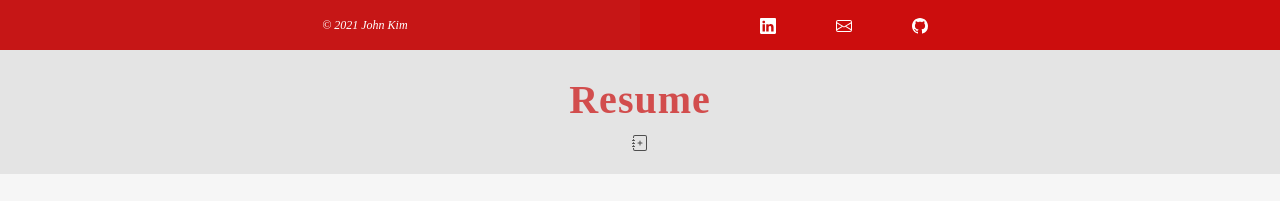
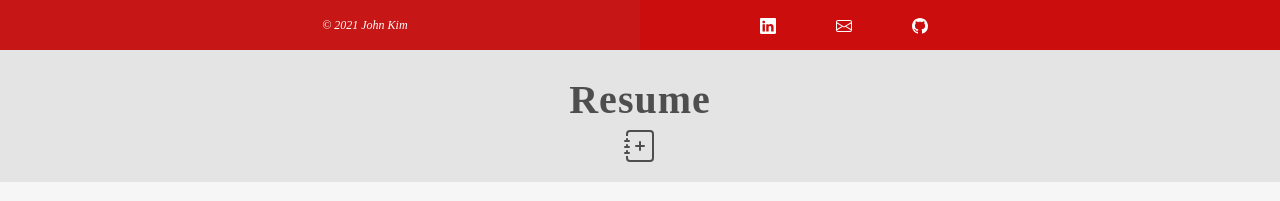
Before and after one commit to johnhkim124/john-kim-portfolio-, a React (Create React App) app: page /about in a window 1280 px wide. Shown: the part 750-951 px from the top of the page. Built offline with nearby package versions, Linux system fonts and the light colour scheme.

Commit message:
updated resume icon

```diff
--- a/src/screens/about/About.jsx
+++ b/src/screens/about/About.jsx
@@ -29,12 +29,14 @@ const About = () => {
         </div>
       </div>
       <div className="resume-div">
-        <span>Resume</span>
-        <a href="https://drive.google.com/file/d/1QGr_m13pSwrrwcrrzT9M8gQSbGt3htv2/view">
+        <span>
+          <a href="https://docdro.id/m9WhMT4">Resume</a>
+        </span>
+        <a href="https://docdro.id/m9WhMT4">
           <svg
             xmlns="http://www.w3.org/2000/svg"
-            width="16"
-            height="16"
+            width="32"
+            height="32"
             fill="currentColor"
             class="bi bi-journal-plus"
             viewBox="0 0 16 16"
```
